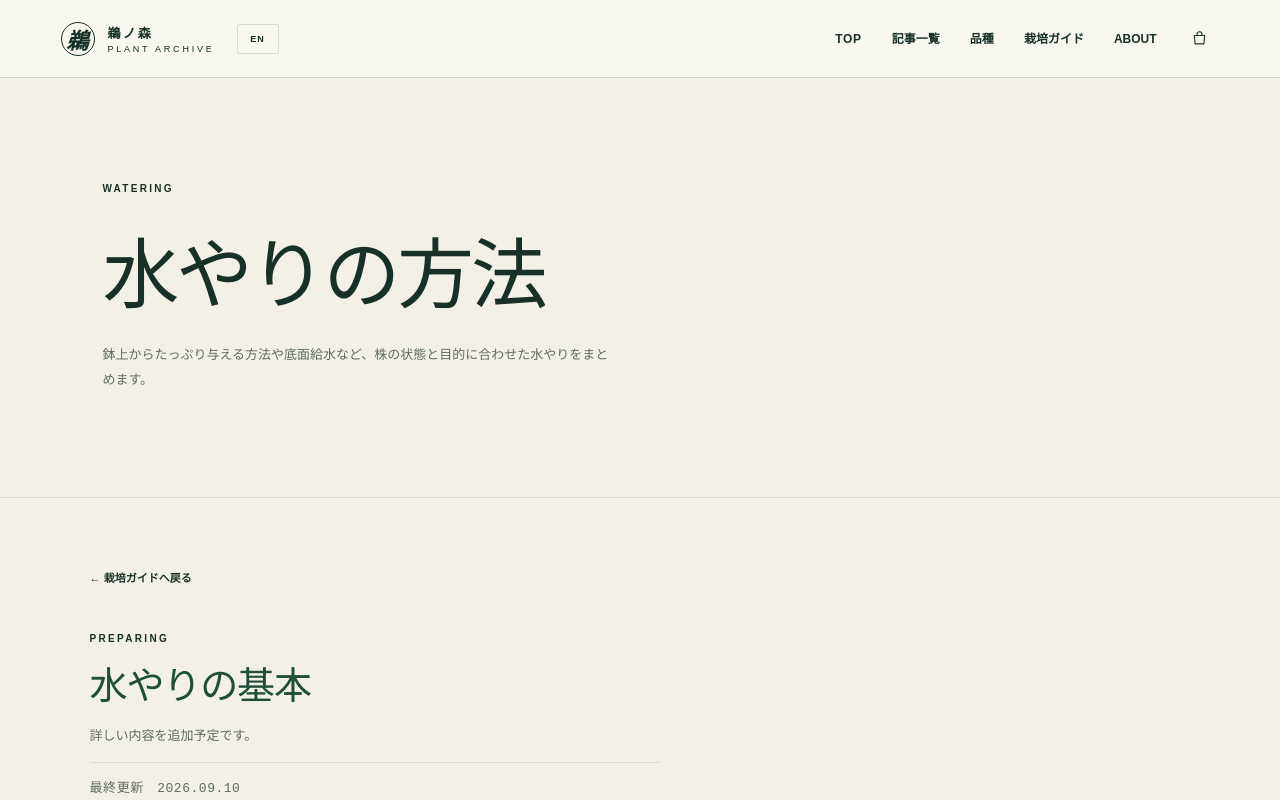
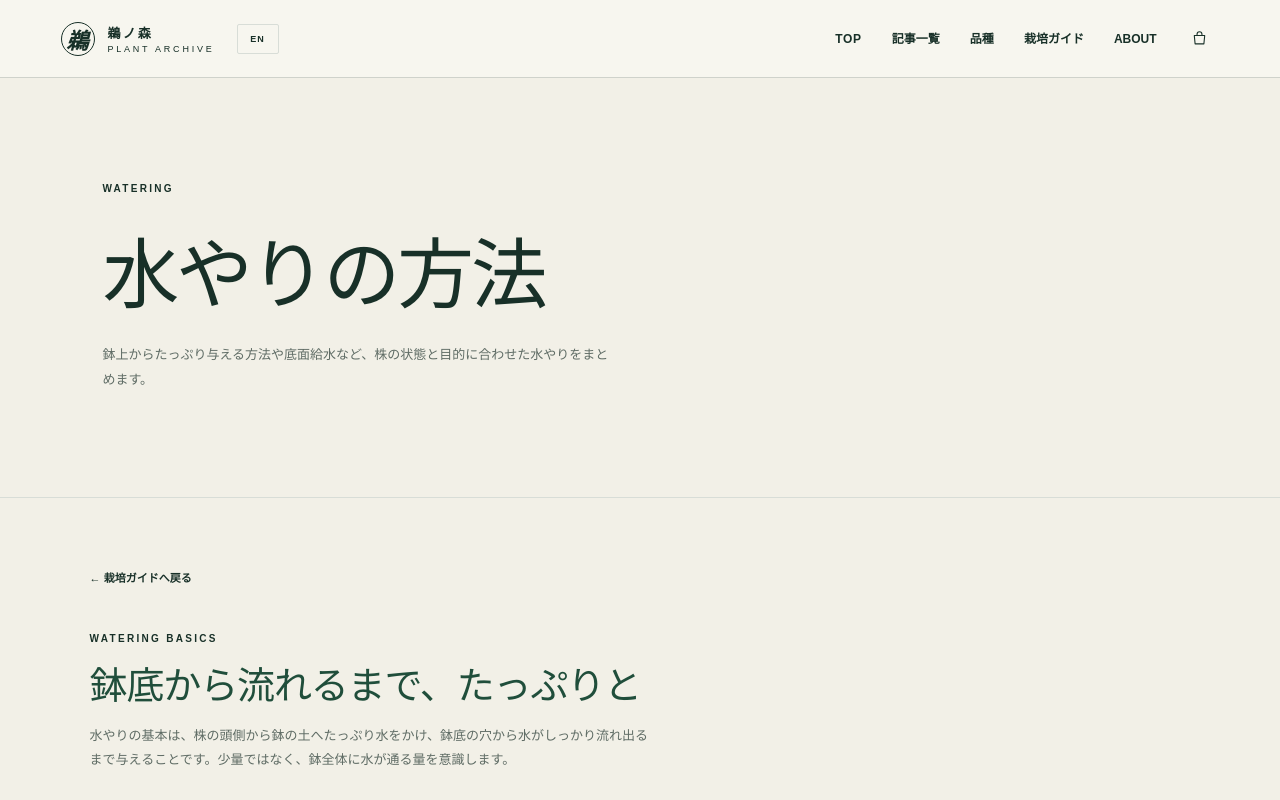
Before and after one commit to KomeUme/unomori-plant-archive, a Next.js app: page /care-guide/watering in a window 1280 px wide. Shown: the top 800 px of the page. Built offline with nearby package versions, Linux system fonts and the light colour scheme; no server answers.

Commit message:
Add watering basics guide

```diff
--- a/app/care-guide/watering/page.tsx
+++ b/app/care-guide/watering/page.tsx
@@ -5,7 +5,7 @@ import { GuideLastUpdated } from '../last-updated';
 export default function WateringGuidePage() {
   return <main><Header />
     <section className="page-hero watering-page-hero"><p className="eyebrow">WATERING</p><h1>水やりの方法</h1><p>鉢上からたっぷり与える方法や底面給水など、株の状態と目的に合わせた水やりをまとめます。</p></section>
-    <section className="section guide-section page-section"><div className="guide-detail-content"><a className="back-link" href={siteHref('/care-guide')}>← 栽培ガイドへ戻る</a><p className="eyebrow">PREPARING</p><h2>水やりの基本</h2><p>詳しい内容を追加予定です。</p><GuideLastUpdated /></div></section>
+    <section className="section guide-section page-section"><div className="guide-detail-content"><a className="back-link" href={siteHref('/care-guide')}>← 栽培ガイドへ戻る</a><p className="eyebrow">WATERING BASICS</p><h2>鉢底から流れるまで、たっぷりと</h2><p>水やりの基本は、株の頭側から鉢の土へたっぷり水をかけ、鉢底の穴から水がしっかり流れ出るまで与えることです。少量ではなく、鉢全体に水が通る量を意識します。</p><h3>水を流す意味</h3><p>根は栄養を吸うだけでなく、呼吸や排泄もしています。たっぷり水を流すことで、用土にたまった老廃物を流し、排水後には新しい空気が入る余地を作れます。根を健全な状態に保つための、水やりです。</p><h3>シャワーのように与える</h3><p>少量の水やりは、人の肌を少し濡らすだけで体をきれいに洗えない状態に似ています。人がシャワーを浴びるように、鉢の中まで水を通すつもりでたっぷり与えてください。</p><h3>株を濡らしたくないとき</h3><p>植物の地上部に水がかかっても問題ないことが多いですが、カビが出ている株や、表面の質感を保ちたい株は、株元の土へ直接水を注ぎます。株をできるだけ濡らさず、根の周りまでしっかり水を届けます。</p><GuideLastUpdated /></div></section>
     <Footer />
   </main>;
 }
```
